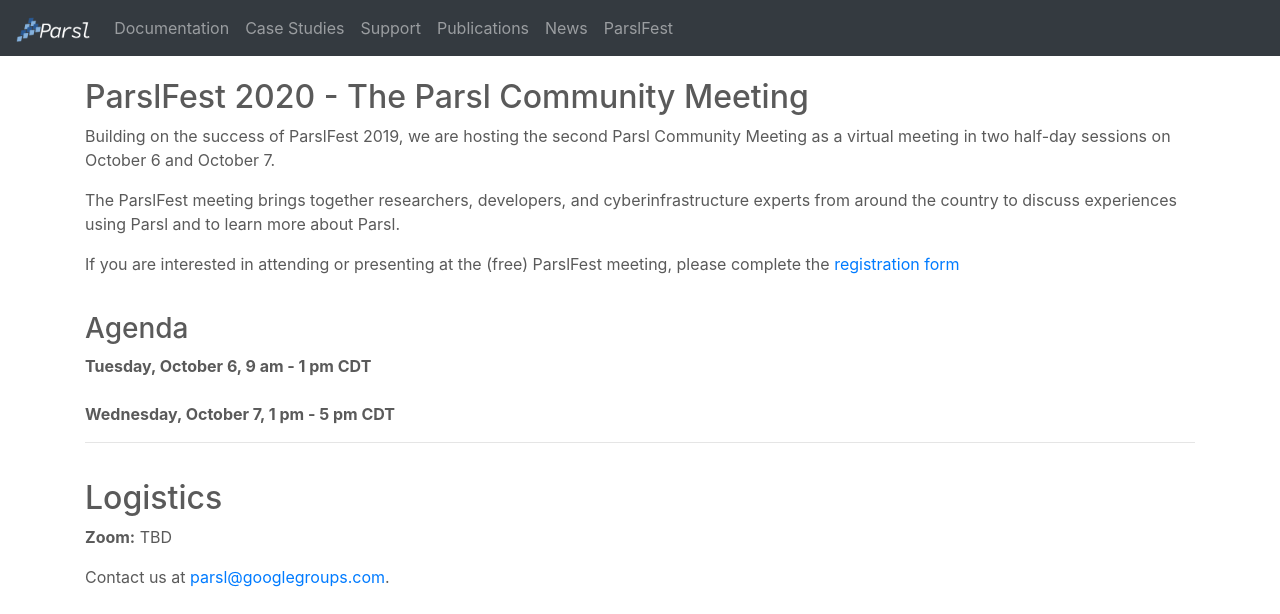
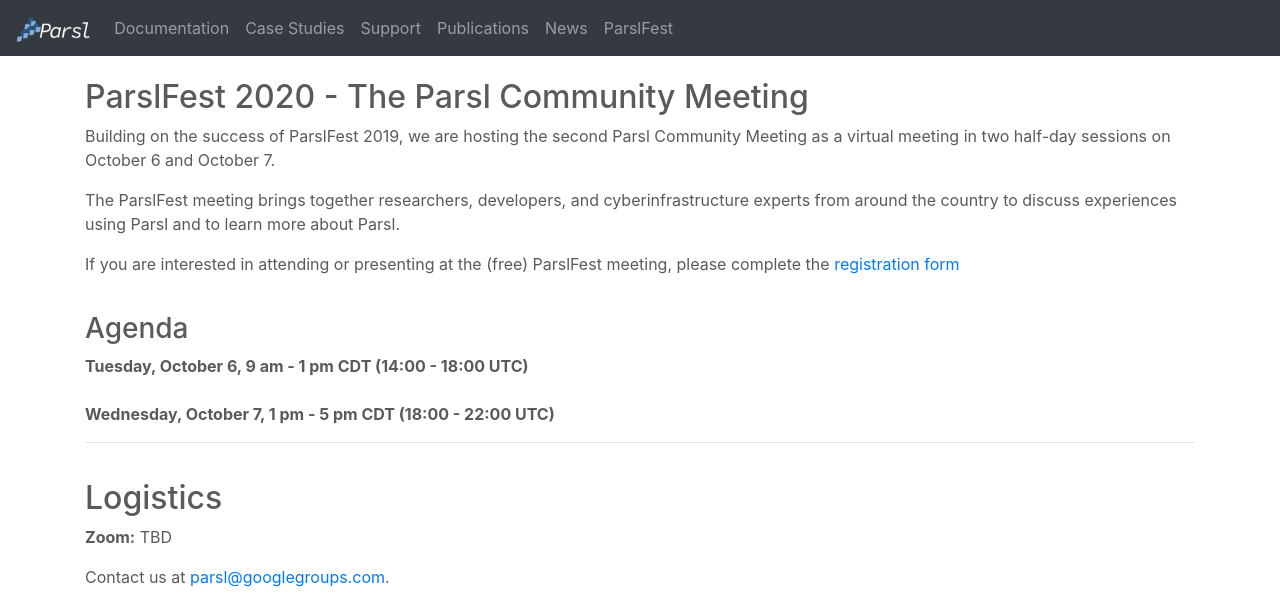
Before and after one commit to Parsl/parsl.github.io, a Jekyll site: the page built from parslfest2020.html, in a window 1280 px wide and 900 px high, cut to the strip 0-614 px from the top of the window. Built offline with Jekyll 4.4.1, drawn with Linux system fonts in a browser that asks for light colours.

Commit message:
add UTC times for less chicago-culture-centricness

```diff
--- a/parslfest2020.html
+++ b/parslfest2020.html
@@ -27,9 +27,9 @@
     <div class="col-lg-12">
       <h3>Agenda</h3>
 
-      <b>Tuesday, October 6, 9 am - 1 pm CDT</b> </br></br>
+      <b>Tuesday, October 6, 9 am - 1 pm CDT (14:00 - 18:00 UTC)</b> </br></br>
 
-      <b>Wednesday, October 7, 1 pm - 5 pm CDT</b>
+      <b>Wednesday, October 7, 1 pm - 5 pm CDT (18:00 - 22:00 UTC)</b>
     </div>
    </div>
 
```
